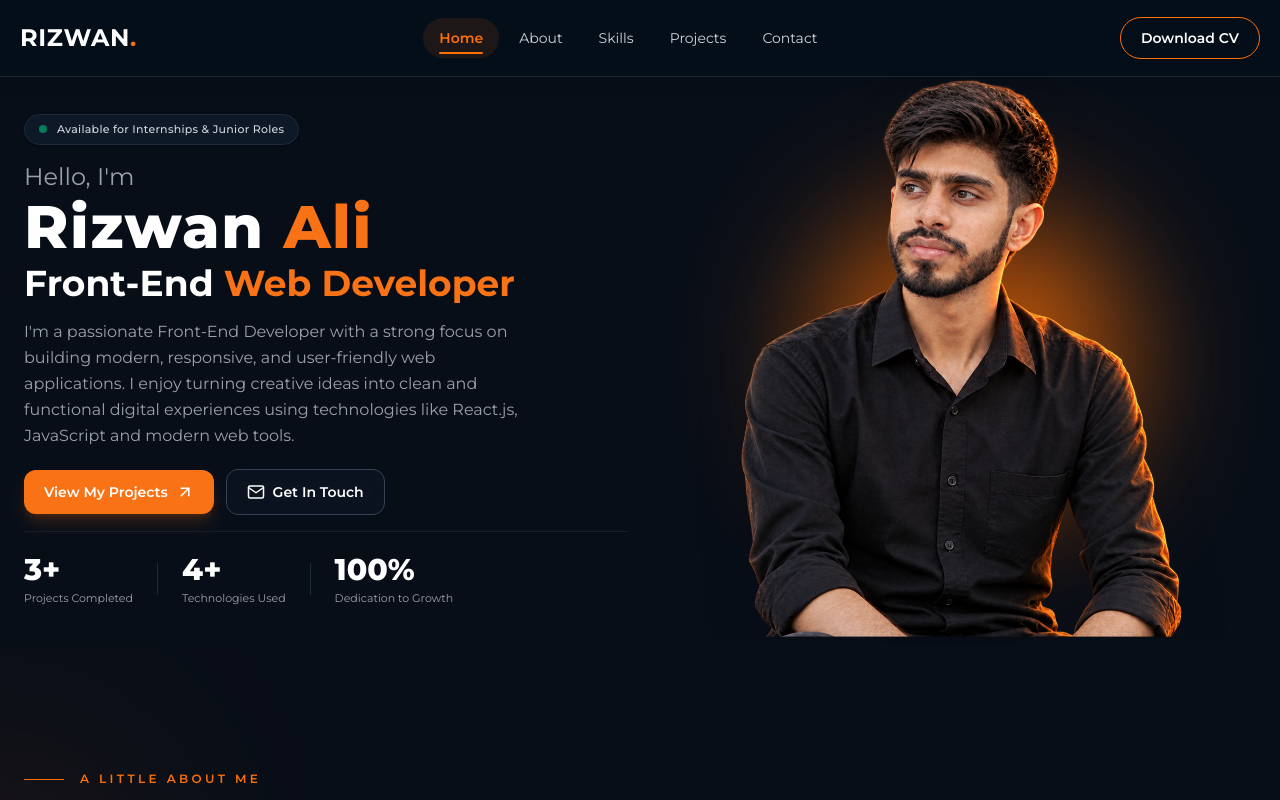
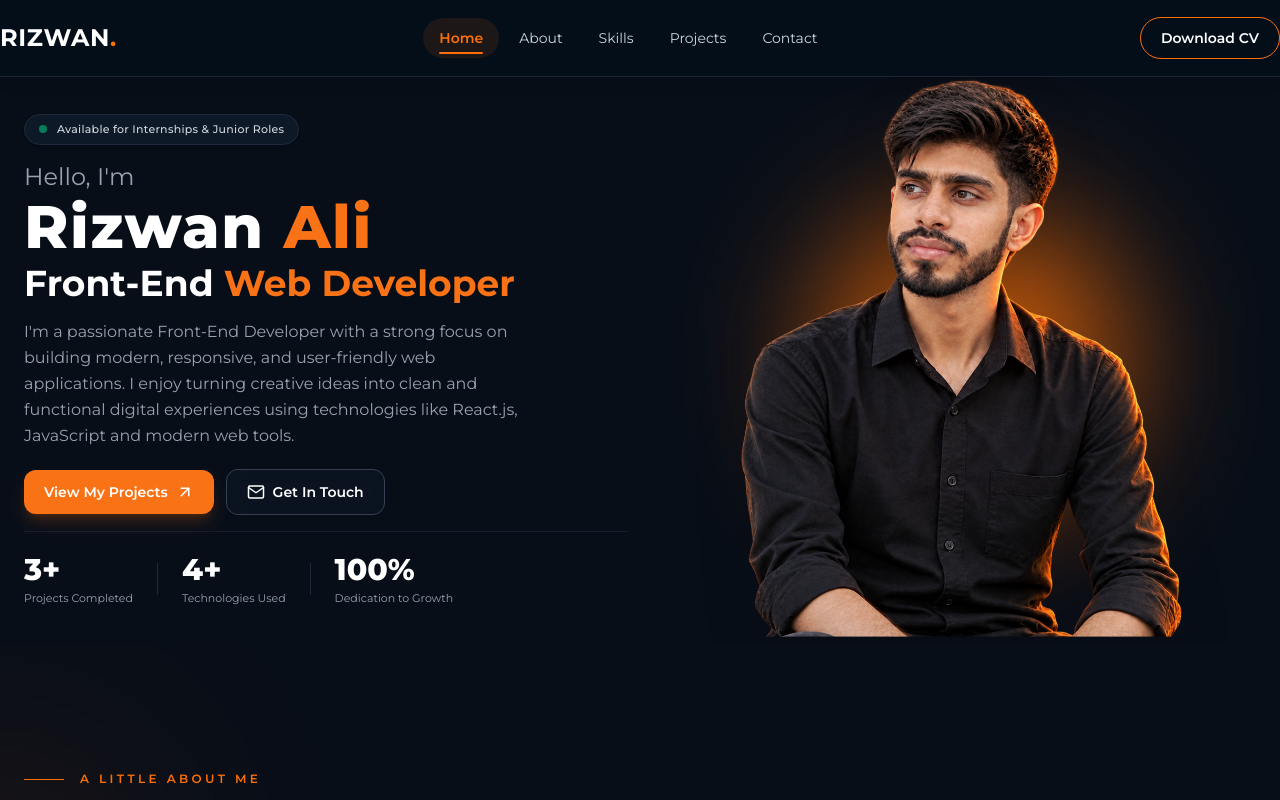
Before and after one commit to Rizwan-Codes/My-Portfolio, a React (Vite) app: page / in a window 1280 px wide. Shown: the top 800 px of the page. Built offline with nearby package versions, Linux system fonts and the light colour scheme.

Commit message:
fix: navbar setting the correct padding

```diff
--- a/src/components/Navbar.jsx
+++ b/src/components/Navbar.jsx
@@ -108,7 +108,7 @@ function Navbar() {
     <header className="sticky top-0 z-50 border-b font-serat border-white/10 bg-back/90 shadow-lg shadow-black/5 backdrop-blur-xl">
       <nav
         aria-label="Main navigation"
-        className="mx-auto flex min-h-19 max-w-7xl items-center justify-between px-5"
+        className="mx-auto flex min-h-19 max-w-7xl items-center justify-between"
       >
         {/* Logo */}
         <a
```
